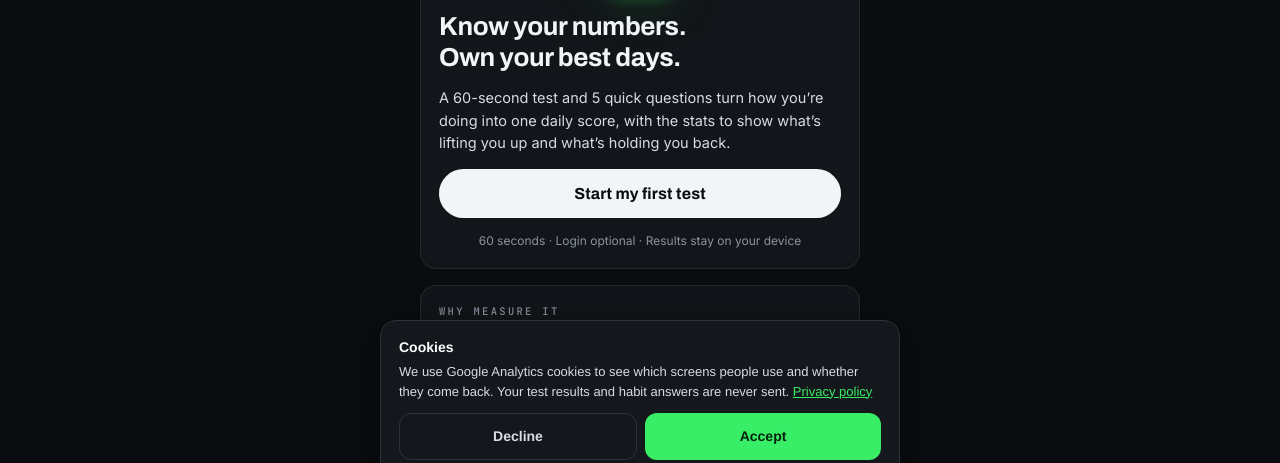
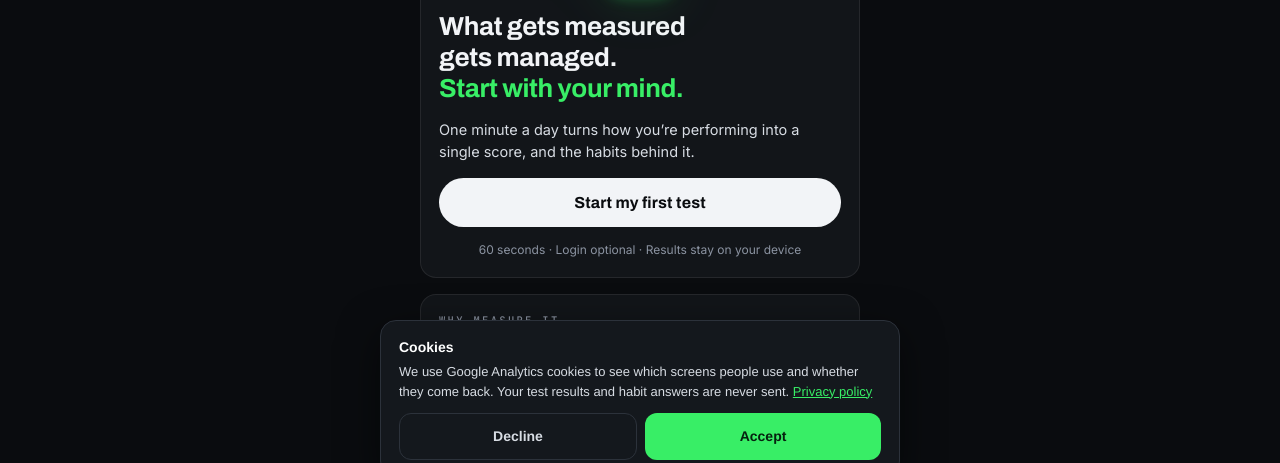
Before and after one commit to Xhibitur/neurl-os, a website: page index.html in a window 1280 px wide. Shown: the part 311-774 px from the top of the page. Drawn offline with Linux system fonts and the light colour scheme.

Commit message:
Update index.html

```diff
--- a/index.html
+++ b/index.html
@@ -4,7 +4,7 @@
 <meta charset="UTF-8">
 <meta name="viewport" content="width=device-width, initial-scale=1.0, viewport-fit=cover">
 <title>NEURL-OS — Daily Performance Score</title>
-<meta name="description" content="Know your numbers. A free 60-second daily test and 5 quick habit questions give you one NEURL Score, plus the stats that show what moves it.">
+<meta name="description" content="What gets measured gets managed. Start with your mind. One minute a day turns how you’re performing into a single score, and the habits behind it. Free.">
 <link rel="canonical" href="https://neurl-os.com/">
 <meta name="theme-color" content="#0A0C0F">
 <link rel="preconnect" href="https://fonts.googleapis.com">
@@ -21,16 +21,16 @@
 
 <meta property="og:type" content="website">
 <meta property="og:site_name" content="NEURL-OS">
-<meta property="og:title" content="NEURL-OS — Know your numbers. Own your best days.">
-<meta property="og:description" content="A free 60-second daily test scored against your own best, plus the habits that move it.">
+<meta property="og:title" content="NEURL-OS — What gets measured gets managed. Start with your mind.">
+<meta property="og:description" content="One minute a day turns how you’re performing into a single score, and the habits behind it. Free.">
 <meta property="og:url" content="https://neurl-os.com/">
 <meta property="og:image" content="https://neurl-os.com/og-image.jpg">
 <meta property="og:image:width" content="1200">
 <meta property="og:image:height" content="630">
 <meta property="og:image:alt" content="NEURL-OS score dial showing a score of 89, with the line: Know your numbers. Own your best days.">
 <meta name="twitter:card" content="summary_large_image">
-<meta name="twitter:title" content="NEURL-OS — Know your numbers. Own your best days.">
-<meta name="twitter:description" content="A free 60-second daily test scored against your own best, plus the habits that move it.">
+<meta name="twitter:title" content="NEURL-OS — What gets measured gets managed. Start with your mind.">
+<meta name="twitter:description" content="One minute a day turns how you’re performing into a single score, and the habits behind it. Free.">
 <meta name="twitter:image" content="https://neurl-os.com/og-image.jpg">
 <meta name="twitter:image:alt" content="NEURL-OS score dial showing a score of 89, with the line: Know your numbers. Own your best days.">
 
@@ -802,8 +802,8 @@ button:focus-visible,a:focus-visible{outline:2px solid #F2F4F7!important}
     <div class="card duel cta-card" id="l-crew-inv" hidden></div>
     <div class="card land">
       <div class="ring" id="ring-demo"></div>
-      <h1>Know your numbers.<br>Own your best days.</h1>
-      <p>A 60-second test and 5 quick questions turn how you’re doing into one daily score, with the stats to show what’s lifting you up and what’s holding you back.</p>
+      <h1>What gets measured gets managed. <span style="color:var(--green);display:block">Start with your mind.</span></h1>
+      <p>One minute a day turns how you’re performing into a single score, and the habits behind it.</p>
       <button class="btn" id="l-start">Start my first test</button>
       <p class="small">60 seconds · Login optional · Results stay on your device</p>
     </div>
```
